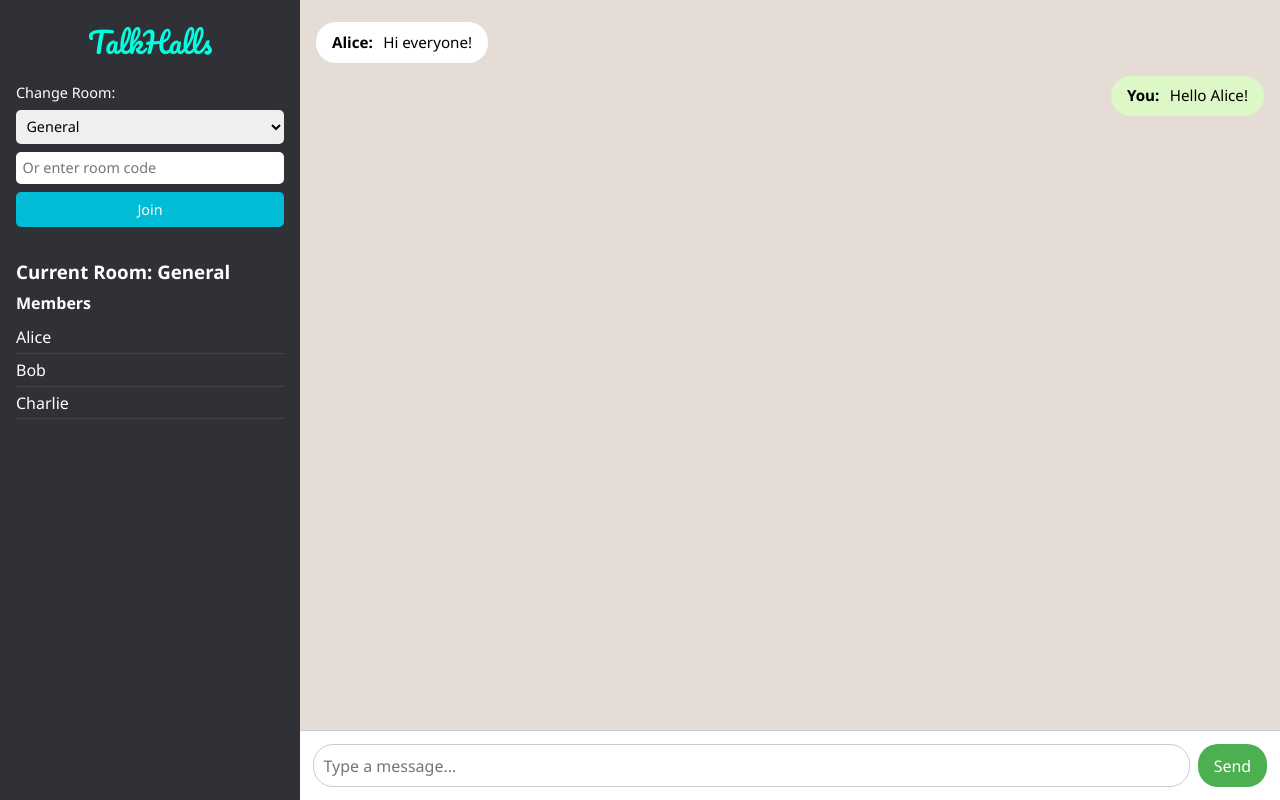
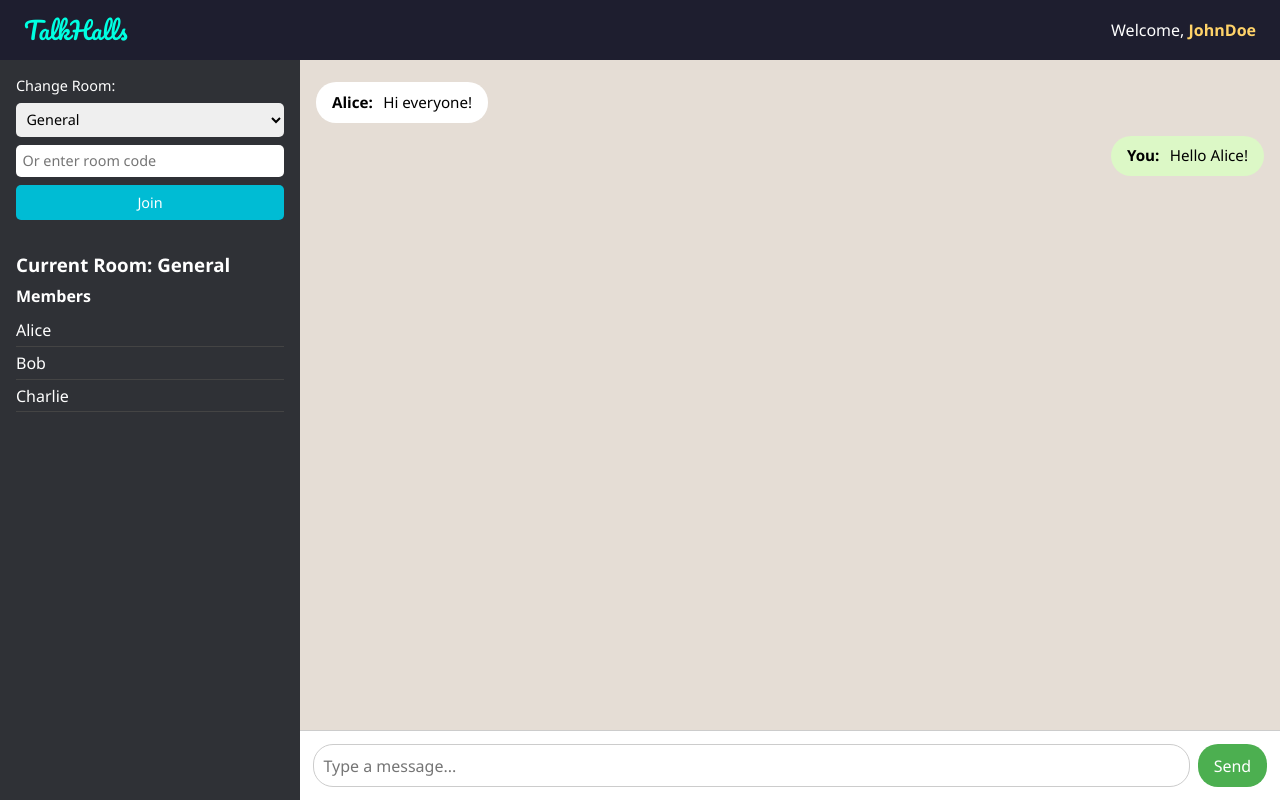
Before and after one commit to Vignesh11011/TalkHalls-chat-app, a plain HTML site: page chat.html in a window 1280 px wide. Drawn offline with Linux system fonts and the light colour scheme.

Commit message:
chat room commit-1

```diff
--- a/chat.css
+++ b/chat.css
@@ -1,3 +1,4 @@
+/* Reset + Base */
 * {
   margin: 0;
   padding: 0;
@@ -8,11 +9,39 @@
 body {
   height: 100vh;
   background-color: #f0f2f5;
+  display: flex;
+  flex-direction: column;
 }
 
+/* Navbar */
+.navbar {
+  height: 60px;
+  background-color: #1e1e2f;
+  color: #fff;
+  display: flex;
+  align-items: center;
+  justify-content: space-between;
+  padding: 0 1.5rem;
+  box-shadow: 0 2px 5px rgba(0,0,0,0.2);
+  font-size: 1rem;
+}
+
+.navbar-title {
+  font-family: 'Pacifico', cursive;
+  font-size: 1.5rem;
+  color: #00ffe1;
+}
+
+.navbar-user span {
+  font-weight: bold;
+  color: #ffd369;
+}
+
+/* Main App Container */
 .chat-app {
   display: flex;
-  height: 100vh;
+  flex: 1;
+  height: calc(100vh - 60px);
 }
 
 /* Sidebar */
@@ -23,14 +52,6 @@ body {
   padding: 1rem;
   display: flex;
   flex-direction: column;
-}
-
-.app-name {
-  font-family: 'Pacifico', cursive;
-  font-size: 1.8rem;
-  color: #00ffe1;
-  text-align: center;
-  margin-bottom: 1rem;
 }
 
 .room-switch label,
--- a/chat.html
+++ b/chat.html
@@ -8,12 +8,18 @@
   <link href="https://fonts.googleapis.com/css2?family=Pacifico&display=swap" rel="stylesheet">
 </head>
 <body>
+
+  <!-- Navbar -->
+  <div class="navbar">
+    <div class="navbar-title">TalkHalls</div>
+    <div class="navbar-user">Welcome, <span id="currentUser">JohnDoe</span></div>
+  </div>
+
+  <!-- Main Chat App -->
   <div class="chat-app">
 
     <!-- Sidebar -->
     <div class="sidebar">
-      <div class="app-name">TalkHalls</div>
-
       <div class="room-switch">
         <label for="roomSelect">Change Room:</label>
         <select id="roomSelect">
@@ -40,7 +46,6 @@
     <!-- Chat Area -->
     <div class="chat-area">
       <div class="messages" id="messages">
-        <!-- Example messages -->
         <div class="message received"><span>Alice:</span> Hi everyone!</div>
         <div class="message sent"><span>You:</span> Hello Alice!</div>
       </div>
```
